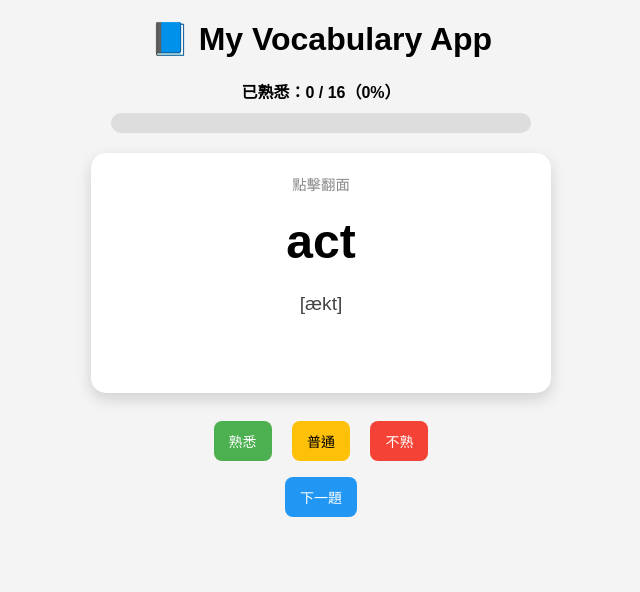
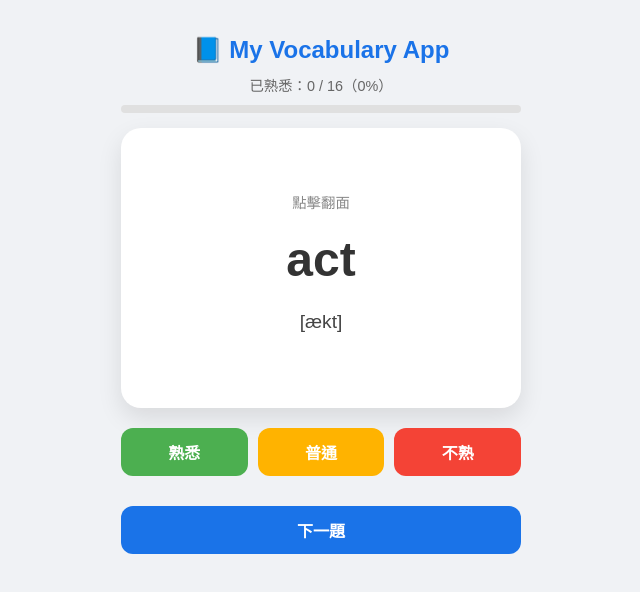
Before and after one commit to bowa52259-cyber/my-vocab-app, a plain HTML site: page index.html in a window 1280 px wide. Shown: the whole page, without its empty margins (319-959 px from the left). Drawn offline with Linux system fonts and the light colour scheme.

Commit message:
Update style.css

```diff
--- a/style.css
+++ b/style.css
@@ -1,85 +1,93 @@
 body {
-  font-family: Arial, sans-serif;
+  font-family: 'PingFang TC', 'Microsoft JhengHei', sans-serif;
   text-align: center;
-  background: #f4f4f4;
+  background: #f0f2f5;
   margin: 0;
-  padding: 0;
+  padding: 20px;
+  color: #333;
 }
 
 h1 {
-  margin-top: 20px;
+  font-size: 1.5rem;
+  color: #1a73e8;
+  margin-bottom: 10px;
 }
 
 .card {
-  width: 90%;
-  max-width: 420px;
-  margin: 20px auto;
+  width: 100%;
+  max-width: 400px;
+  margin: 15px auto;
   background: white;
-  border-radius: 15px;
-  padding: 20px;
+  border-radius: 20px;
+  padding: 25px;
   cursor: pointer;
-  box-shadow: 0 6px 15px rgba(0,0,0,0.15);
+  box-shadow: 0 10px 25px rgba(0,0,0,0.1);
+  min-height: 280px;
+  display: flex;
+  flex-direction: column;
+  justify-content: center;
+  transition: transform 0.2s;
+  box-sizing: border-box;
+}
 
-  min-height: 200px;
-  max-height: 70vh;
-  overflow-y: auto;
+.card:active {
+  transform: scale(0.98);
 }
 
 .card p {
   text-align: left;
   line-height: 1.6;
-  margin: 6px 0;
+  margin: 8px 0;
 }
 
 .buttons {
+  display: grid;
+  grid-template-columns: 1fr 1fr 1fr;
+  gap: 10px;
+  max-width: 400px;
+  margin: 20px auto;
+}
+
+button {
+  padding: 12px;
+  border-radius: 12px;
+  border: none;
+  font-weight: bold;
+  font-size: 16px;
+  cursor: pointer;
+}
+
+/* 熟悉度按鈕顏色 */
+.buttons button:nth-child(1) { background: #4caf50; color: white; }
+.buttons button:nth-child(2) { background: #ffb300; color: white; }
+.buttons button:nth-child(3) { background: #f44336; color: white; }
+
+/* 下一題按鈕 */
+button[onclick="nextWord()"] {
+  width: 100%;
+  max-width: 400px;
+  background: #1a73e8;
+  color: white;
   margin-top: 10px;
 }
 
-button {
-  margin: 8px;
-  padding: 10px 15px;
-  border-radius: 8px;
-  border: none;
-  cursor: pointer;
-  font-size: 14px;
-}
-
-.buttons button:nth-child(1) {
-  background-color: #4CAF50;
-  color: white;
-}
-
-.buttons button:nth-child(2) {
-  background-color: #FFC107;
-}
-
-.buttons button:nth-child(3) {
-  background-color: #F44336;
-  color: white;
-}
-
-button:last-of-type {
-  background-color: #2196F3;
-  color: white;
-}
-
 .progress-container {
-  width: 90%;
-  max-width: 420px;
+  width: 100%;
+  max-width: 400px;
+  height: 8px;
   margin: 10px auto;
-  background: #ddd;
-  border-radius: 10px;
+  background: #e0e0e0;
+  border-radius: 4px;
+  overflow: hidden;
 }
 
 #progress-bar {
-  height: 20px;
-  width: 0%;
-  background: #4CAF50;
-  border-radius: 10px;
+  height: 100%;
+  background: #4caf50;
   transition: width 0.3s;
 }
 
 #stats {
-  margin-top: 10px;
-  font-weight: bold;
+  font-size: 0.9rem;
+  color: #666;
 }
```
